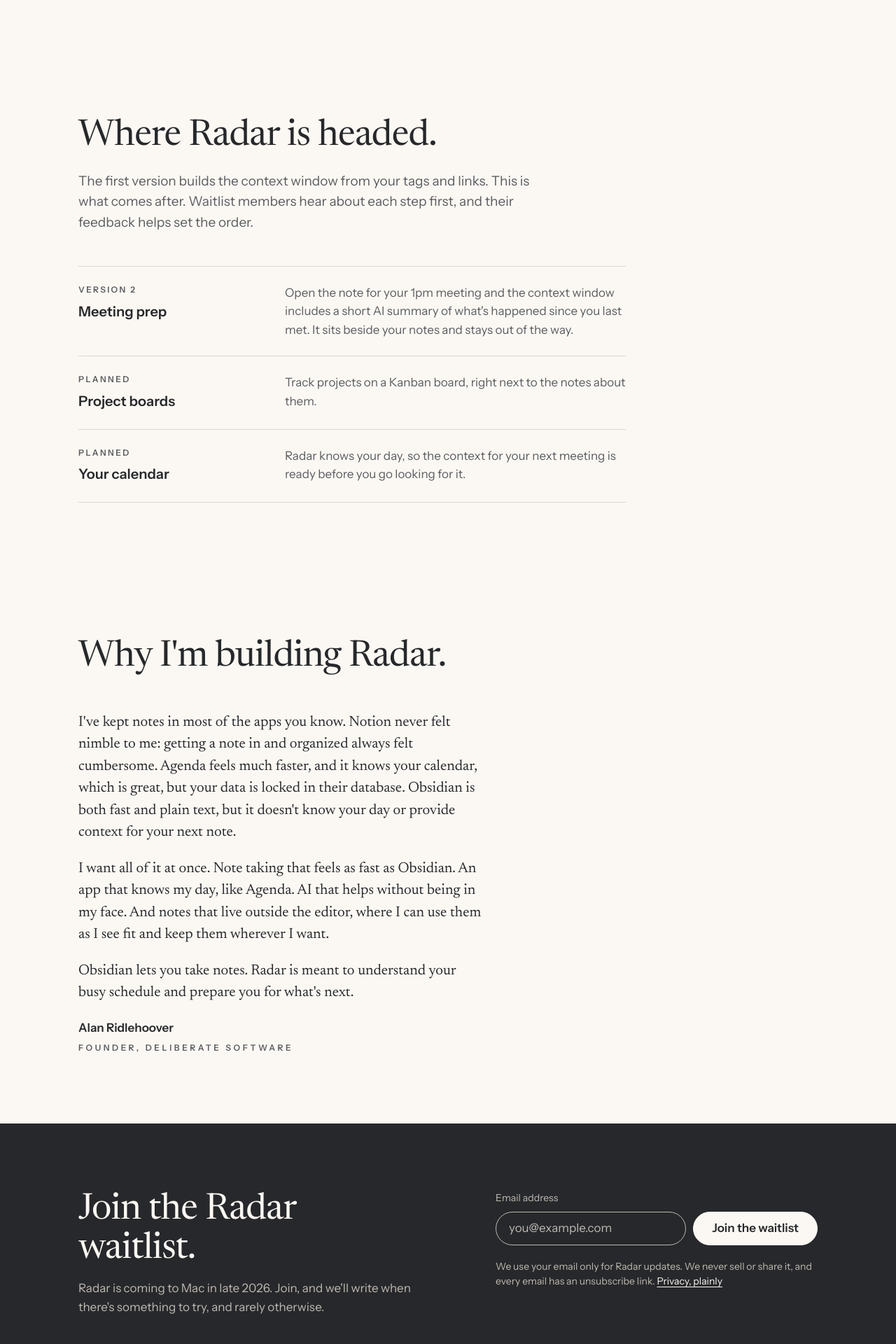
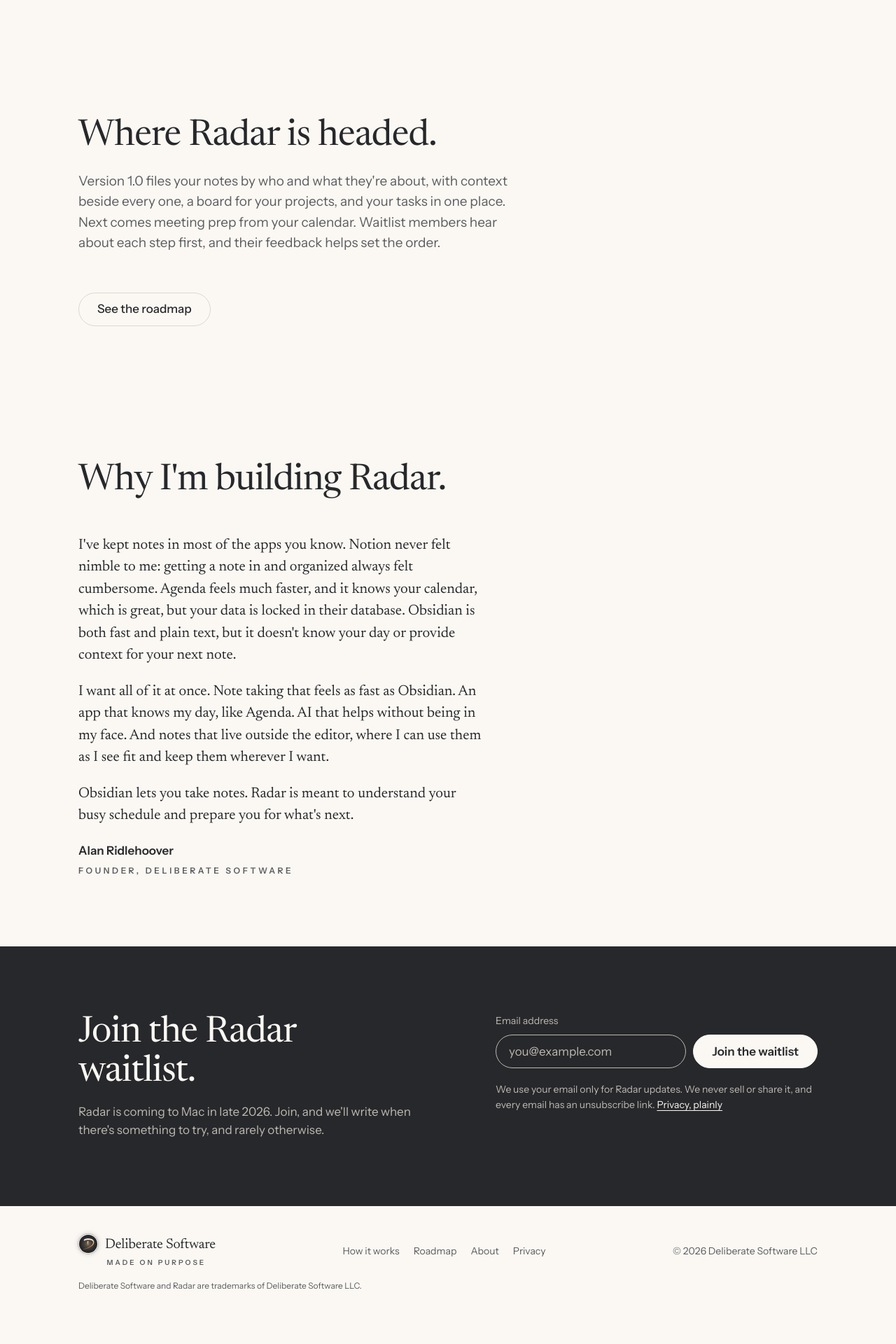
Before and after one commit to deliberate-software/deliberate-software.github.io, a Jekyll site: the page built from index.html, in a window 1280 px wide. Shown: the part 2314-4234 px from the top of the page at 70% size. Built offline with Jekyll 4.4.1, drawn with Linux system fonts in a browser that asks for light colours; after the commit the page ends 4208 px from its top, so only the background shows below that.

Commit message:
Add Radar's roadmap page: plans, not promises, with what's coming in 1.0, next, and later, each in Free and Premium columns as wide as the title; wishes to wish@deliberate.software; the waitlist before the footer; the home page's roadmap section, nav, and footer now point to it
Co-Authored-By: Claude Opus 5.5 <noreply@anthropic.com>

```diff
--- a/_includes/footer.html
+++ b/_includes/footer.html
@@ -9,7 +9,7 @@
     </div>
     <div class="footer__links">
       <a href="{{ '/' | relative_url }}#how">How it works</a>
-      <a href="{{ '/' | relative_url }}#roadmap">Roadmap</a>
+      <a href="{{ '/roadmap/' | relative_url }}">Roadmap</a>
       <a href="{{ '/' | relative_url }}#about">About</a>
       <a href="{{ '/' | relative_url }}privacy/">Privacy</a>
     </div>
--- a/_includes/nav.html
+++ b/_includes/nav.html
@@ -10,7 +10,7 @@
     </button>
     <div class="nav__links" id="nav-links">
       <a class="nav__link" href="{{ '/' | relative_url }}#how">How it works</a>
-      <a class="nav__link" href="{{ '/' | relative_url }}#roadmap">Roadmap</a>
+      <a class="nav__link" href="{{ '/roadmap/' | relative_url }}">Roadmap</a>
       <a class="nav__link" href="{{ '/' | relative_url }}#about">About</a>
       <a class="button button--small" href="{{ '/' | relative_url }}#waitlist">Join the waitlist</a>
     </div>
--- a/assets/css/site.css
+++ b/assets/css/site.css
@@ -242,6 +242,34 @@ code { font-family: ui-monospace, "SF Mono", Menlo, monospace; font-size: 0.88em
 .roadmap dd { margin: 0; color: var(--muted); }
 @media (max-width: 720px) { .roadmap__item { grid-template-columns: minmax(0, 1fr); } }
 
+/* The roadmap page: its three horizons, nearest first, each as wide as the title, which sets the column's width. */
+.link { color: var(--ink); text-decoration: underline; text-underline-offset: 3px; }
+.hero--roadmap { padding-top: 96px; padding-bottom: 96px; }
+.roadmap-page { display: grid; grid-template-columns: max-content; gap: 24px; }
+.roadmap-page > * { width: 0; min-width: 100%; }
+.roadmap-page > .hero__title { width: auto; max-width: none; white-space: nowrap; }
+.roadmap-page > .hero__lead { min-width: min(100%, 34em); }
+.forecast { display: flex; flex-direction: column; gap: 24px; margin-top: 32px; }
+/* No word left alone on a line of its own. */
+.roadmap-page p, .horizon li { text-wrap: pretty; }
+.horizon {
+  display: flex; flex-direction: column; gap: 24px;
+  padding: 32px; border: 1px solid var(--line); border-radius: 12px;
+}
+.horizon__intro { display: flex; flex-direction: column; gap: 8px; }
+.horizon__intro p { font-size: 19px; color: var(--muted); }
+.horizon__columns { display: grid; grid-template-columns: repeat(2, minmax(0, 1fr)); gap: 32px; }
+.horizon__columns h3 { margin: 0 0 12px; }
+.horizon__columns ul { margin: 0; padding-left: 1.1em; display: flex; flex-direction: column; gap: 8px; }
+.horizon__columns li { color: var(--muted); }
+@media (max-width: 720px) {
+  .hero--roadmap { padding-top: 64px; padding-bottom: 64px; }
+  .roadmap-page { grid-template-columns: minmax(0, 1fr); }
+  .roadmap-page > .hero__title { white-space: normal; }
+  .horizon { padding: 24px; }
+  .horizon__columns { grid-template-columns: minmax(0, 1fr); }
+}
+
 /* ---------- founder note ---------- */
 
 .note { display: flex; flex-direction: column; gap: 20px; max-width: 34em; }
--- a/index.html
+++ b/index.html
@@ -64,22 +64,11 @@ layout: default
   <div class="container">
     <div class="section__intro">
       <h2 id="roadmap-heading" class="section__title">Where Radar is headed.</h2>
-      <p>The first version builds the context window from your tags and links. This is what comes after. Waitlist members hear about each step first, and their feedback helps set the order.</p>
+      <p>Version 1.0 files your notes by who and what they're about, with context beside every one, a board for your projects, and your tasks in one place. Next comes meeting prep from your calendar. Waitlist members hear about each step first, and their feedback helps set the order.</p>
     </div>
-    <dl class="roadmap">
-      <div class="roadmap__item">
-        <dt><span class="eyebrow eyebrow--status">Version 2</span>Meeting prep</dt>
-        <dd>Open the note for your 1pm meeting and the context window includes a short AI summary of what's happened since you last met. It sits beside your notes and stays out of the way.</dd>
-      </div>
-      <div class="roadmap__item">
-        <dt><span class="eyebrow eyebrow--status">Planned</span>Project boards</dt>
-        <dd>Track projects on a Kanban board, right next to the notes about them.</dd>
-      </div>
-      <div class="roadmap__item">
-        <dt><span class="eyebrow eyebrow--status">Planned</span>Your calendar</dt>
-        <dd>Radar knows your day, so the context for your next meeting is ready before you go looking for it.</dd>
-      </div>
-    </dl>
+    <div class="hero__actions">
+      <a class="button button--outline" href="{{ '/roadmap/' | relative_url }}">See the roadmap</a>
+    </div>
   </div>
 </section>
 
```
Also changed, not shown: _data/roadmap.yml (added, +37 -0 lines), roadmap.html (added, +48 -0 lines).
